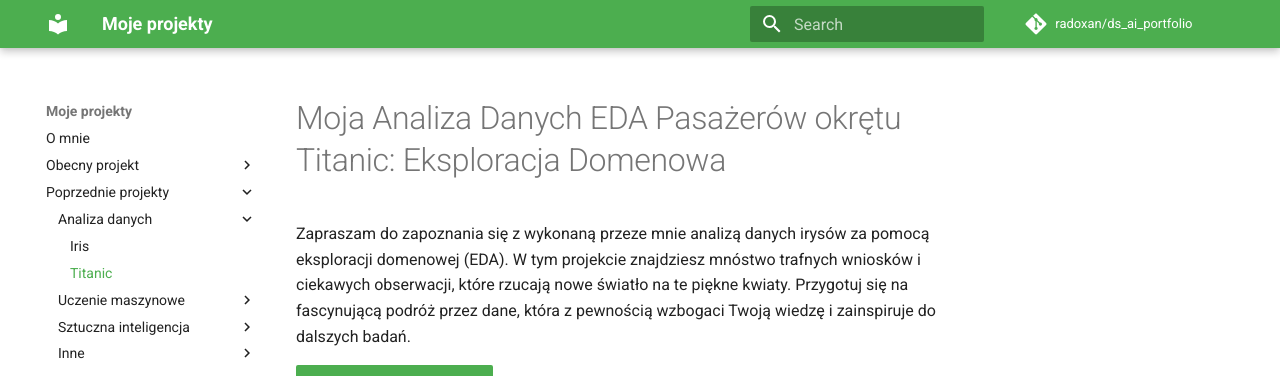
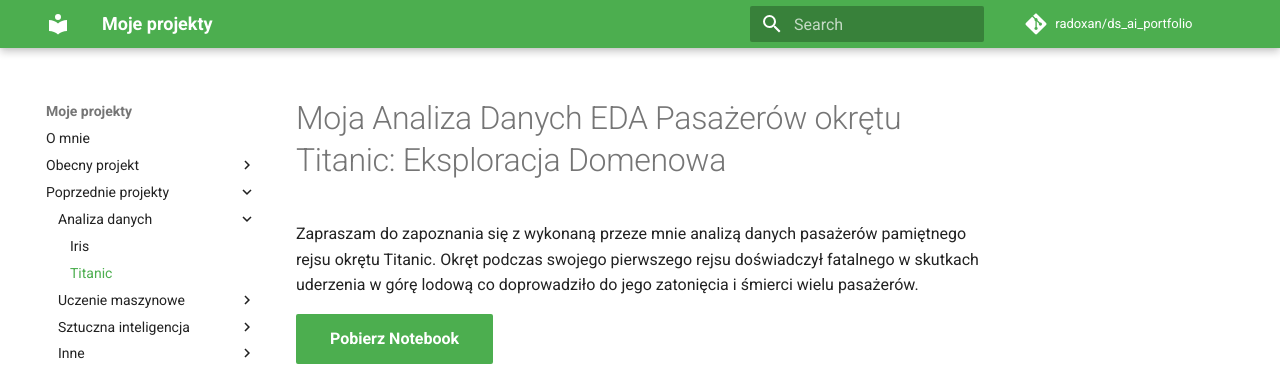
Before and after one commit to radoxan/ds_ai_portfolio, an MkDocs documentation site: the page built from docs/Titanic/index.md, in a window 1280 px wide, cut to the strip 0-376 px from the top of the page. Built offline with MkDocs 1.6.1 and Material for MkDocs 9.7.7, drawn with Linux system fonts in a browser that asks for light colours; comment, search, counter and statistics services are not loaded.

Commit message:
Poprawki w opisach

```diff
--- a/docs/Titanic/index.md
+++ b/docs/Titanic/index.md
@@ -1,6 +1,6 @@
 # Moja Analiza Danych EDA Pasażerów okrętu Titanic: Eksploracja Domenowa
 
-Zapraszam do zapoznania się z wykonaną przeze mnie analizą danych irysów za pomocą eksploracji domenowej (EDA). W tym projekcie znajdziesz mnóstwo trafnych wniosków i ciekawych obserwacji, które rzucają nowe światło na te piękne kwiaty. Przygotuj się na fascynującą podróż przez dane, która z pewnością wzbogaci Twoją wiedzę i zainspiruje do dalszych badań.
+Zapraszam do zapoznania się z wykonaną przeze mnie analizą danych pasażerów pamiętnego rejsu okrętu Titanic. Okręt podczas swojego pierwszego rejsu doświadczył fatalnego w skutkach uderzenia w górę lodową co doprowadziło do jego zatonięcia i śmierci wielu pasażerów.
 
 <a href="Titanic.ipynb" class="md-button md-button--primary">Pobierz Notebook</a>
 
```
